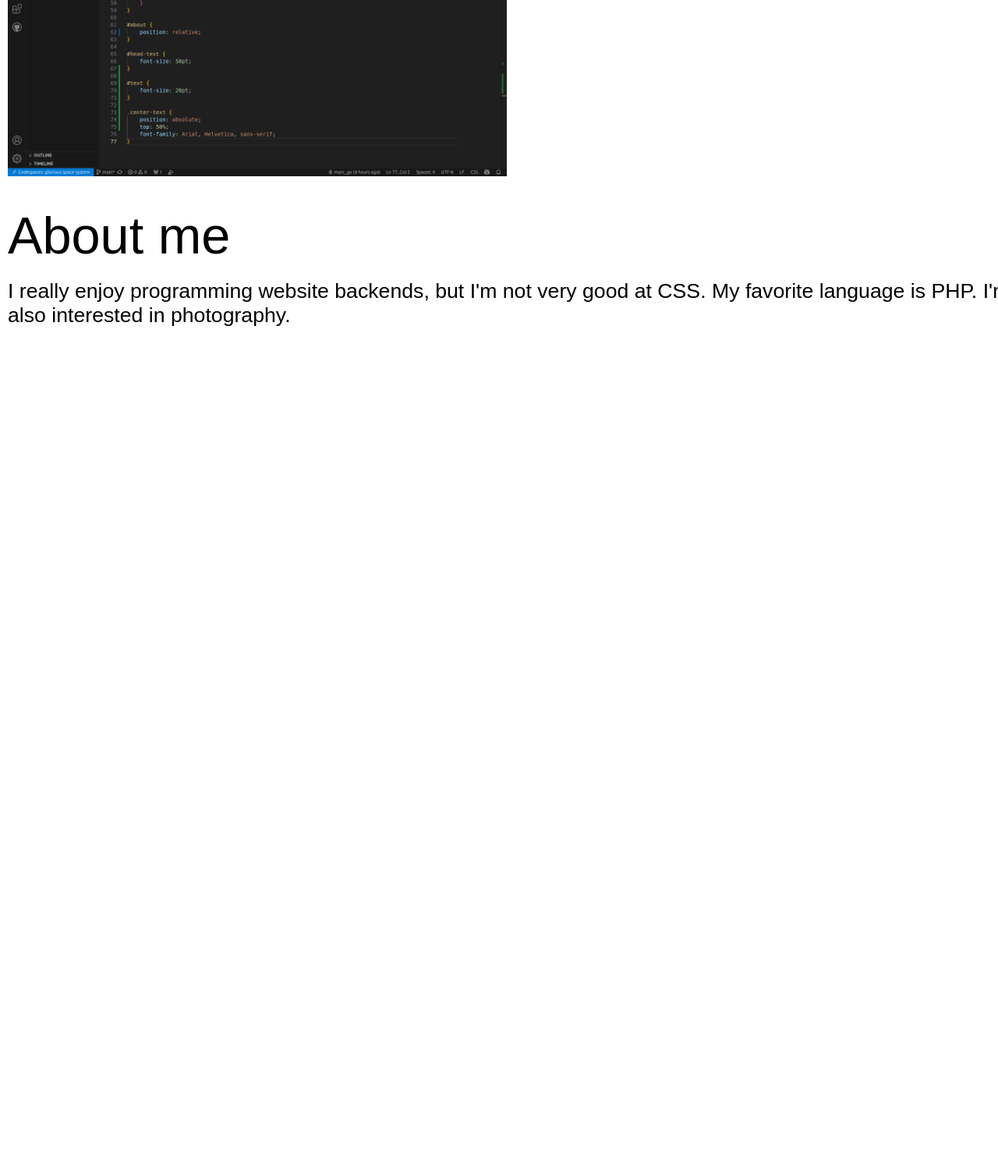
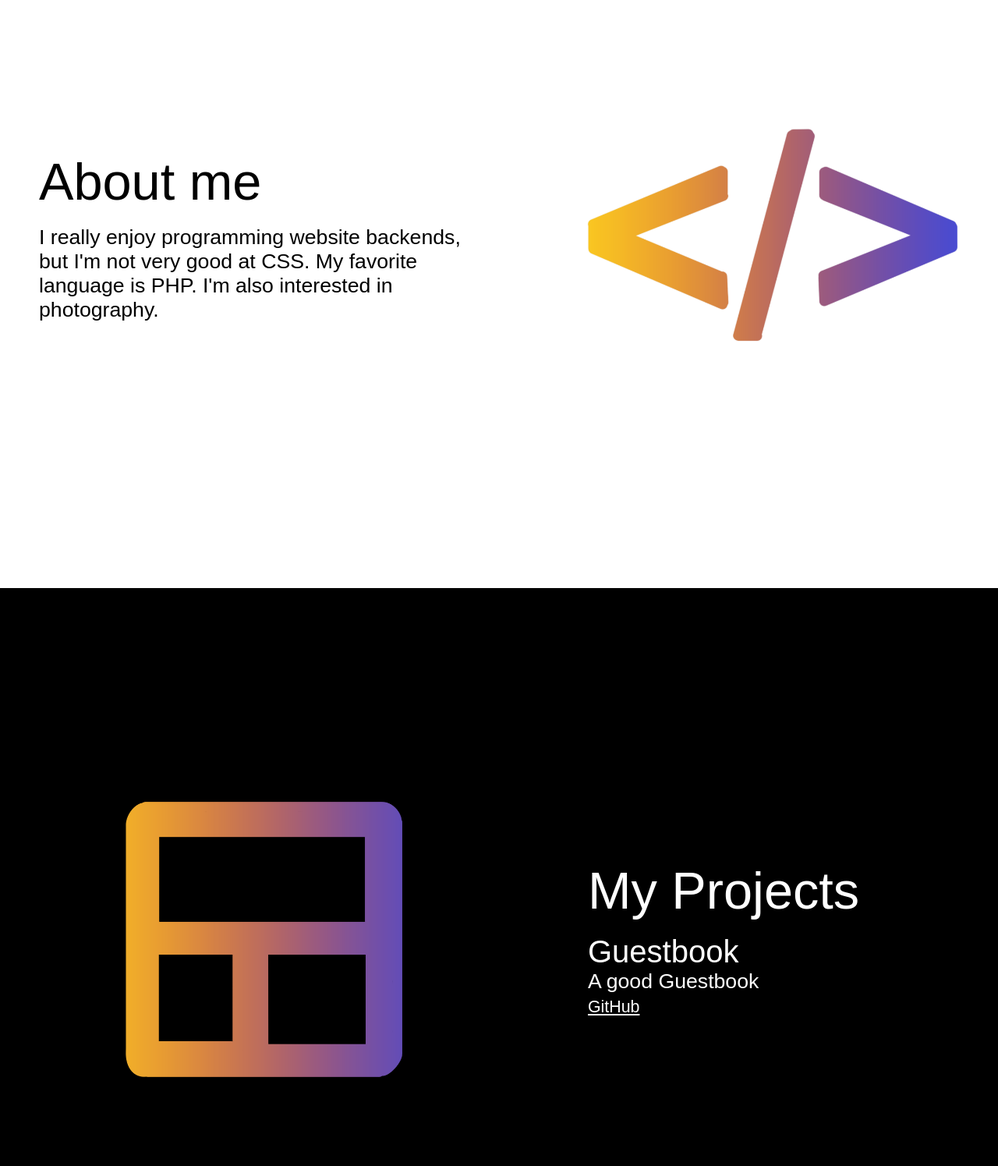
Before and after one commit to marc-go/marc-go.github.io, a plain HTML site: page index.html in a window 1280 px wide. Shown: the part 946-2441 px from the top of the page at 78% size. Before the commit the page ends 1620 px from the top, so only its background shows below. Drawn offline with Linux system fonts and the light colour scheme.

Commit message:
Add projects

```diff
--- a/index.html
+++ b/index.html
@@ -6,8 +6,12 @@
     <title>Marc Goering</title>
 
     <link rel="stylesheet" type="text/css" href="styles.css">
+    <script src="load.js"></script>
 </head>
 <body>
+    <div class="load" id="loader">
+        <div id="load"></div>
+    </div>
     <div class="page-content">
         <div class="page-black" id="site-header">
             <span id="name">Marc<br>Goering</span><br>
@@ -20,8 +24,14 @@
                 <span class="text" id="head-text">About me</span><br><br>
                 <span class="text" id="text">I really enjoy programming website backends, but I'm not very good at CSS. My favorite language is PHP. I'm also interested in photography.</span>
             </div>
-            <div class="center-img-right">
-                <img src="/img/vscode.png">
+            <img src="/img/code.png" class="center-img-right">
+        </div>
+        <div class="page-black" id="projects">
+            <img src="/img/projects.png" class="center-img-left">
+            <div class="center-text-right">
+                <span class="text" id="head-text">My Projects</span><br><br>
+                <span class="text" id="big-text">Guestbook</span><br>
+                <span class="text" id="text">A good Guestbook <br> <a href="https://github.com/marc-go/guestbook">GitHub</a></span>
             </div>
         </div>
     </div>
--- /dev/null
+++ b/load.js
@@ -0,0 +1,3 @@
+document.addEventListener("DOMContentLoaded", function() {
+    document.getElementById("loader").style.display = "none";
+});
--- a/styles.css
+++ b/styles.css
@@ -58,30 +58,103 @@ html, body {
     }
 }
 
-#about {
-    position: relative;
-    display: flex;
+#head-text {
+    font-size: 50pt;
 }
 
-#head-text {
-    font-size: 50pt;
+#big-text {
+    font-size: 30pt;
 }
 
 #text {
     font-size: 20pt;
 }
 
-.center-text-left {
-    position: absolute;
-    top: 50%;
-    display: block;
-}
-
 .text {
     font-family: Arial, Helvetica, sans-serif;
 }
 
-img {
-    width: 50%;
+#about {
+    display: flex;
+    align-items: center;
+    justify-content: space-between;
+    padding: 50px;
+    gap: 50px;
+    flex-wrap: wrap;
+}
+
+#projects {
+    display: flex;
+    align-items: center;
+    justify-content: space-between;
+    padding: 50px;
+    gap: 50px;
+    flex-wrap: wrap;
+}
+
+.center-text-left {
+    width: 45%;
+    position: static;
+}
+
+.center-img-right {
+    width: 45%;
     height: auto;
+    position: static;
+    margin-right: 50px;
 }
+
+.center-text-right {
+    width: 45%;
+    position: static;
+}
+
+.center-img-left {
+    width: 45%;
+    height: auto;
+    position: static;
+    margin-right: 50px;
+}
+
+.load {
+    background-color: #ffffff;
+    width: 100%;
+    height: 100vh;
+    padding: 10px;
+    overflow: hidden;
+    transform: translateY();
+    z-index: 9998;
+    position: fixed;
+    overflow-y: hidden;
+    display: flex;
+    justify-content: center;
+    align-items: center;
+}
+
+#load {
+    border: 5px solid #000000;
+    width: 35px;
+    height: 35px;
+    z-index: 9999;
+    border-top-color: #ffffff;
+    border-radius: 100px;
+    animation: load 1s ease-in-out infinite;
+}
+
+@keyframes load {
+    0% {
+        transform: rotate(0deg);
+    }
+
+    100% {
+        transform: rotate(360deg);
+    }
+}
+
+a {
+    font-family: Arial, Helvetica, sans-serif;
+    text-decoration: underline;
+    text-decoration-color: #ffffff;
+    font-size: 16pt;
+    color: #ffffff;
+}
```
Also changed, not shown: img/code.png (added), img/projects.png (added), img/vscode.png (deleted).
